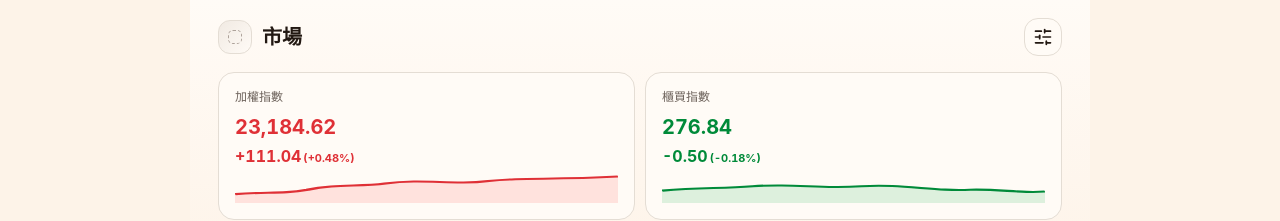
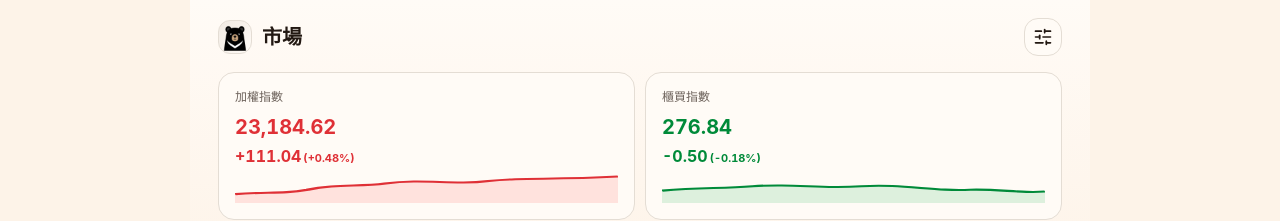
Before and after one commit to futw-bear/futw-web, a React (Vite) app: page /market in a window 1280 px wide. Shown: the top 221 px of the page. Built offline with nearby package versions, Linux system fonts and the light colour scheme.

Commit message:
feat: replace brand mark

```diff
--- a/src/components/app-shell.tsx
+++ b/src/components/app-shell.tsx
@@ -5,7 +5,12 @@ import type { ReactNode } from "react";
 type NavigationKey = "watchlist" | "market" | "account";
 
 export function BrandMark() {
-	return <span className="brand-mark" aria-hidden="true" />;
+  return (
+    <picture className="brand-mark">
+      <source srcSet="./logo192.webp" type="image/webp" />
+      <img src="./android-chrome-192x192.png" alt="brand-icon"></img>
+    </picture>
+  );
 }
 
 export function PageHeader({
--- a/src/styles.css
+++ b/src/styles.css
@@ -83,14 +83,6 @@ svg { width: 20px; height: 20px; }
   border: 1px solid var(--border);
   border-radius: 12px;
   background: linear-gradient(135deg, oklch(94% 0.012 70), var(--surface));
-}
-
-.brand-mark::after {
-  content: "";
-  width: 14px;
-  height: 14px;
-  border: 1.5px dashed oklch(72% 0.018 60);
-  border-radius: 5px;
 }
 
 .icon-button {
```
